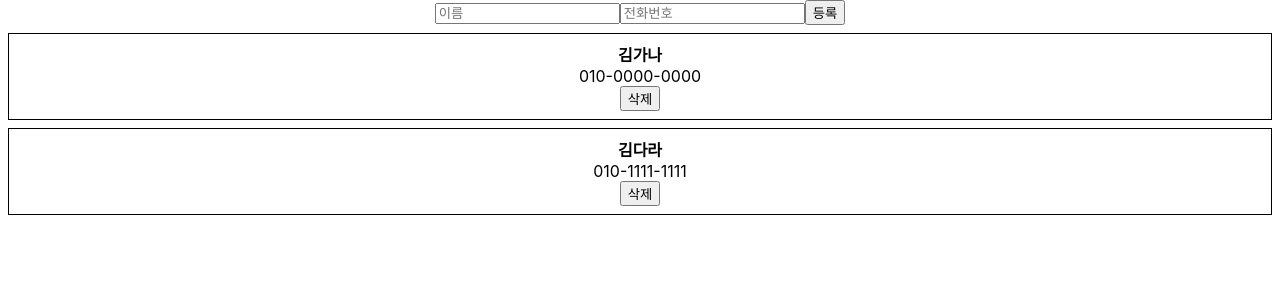
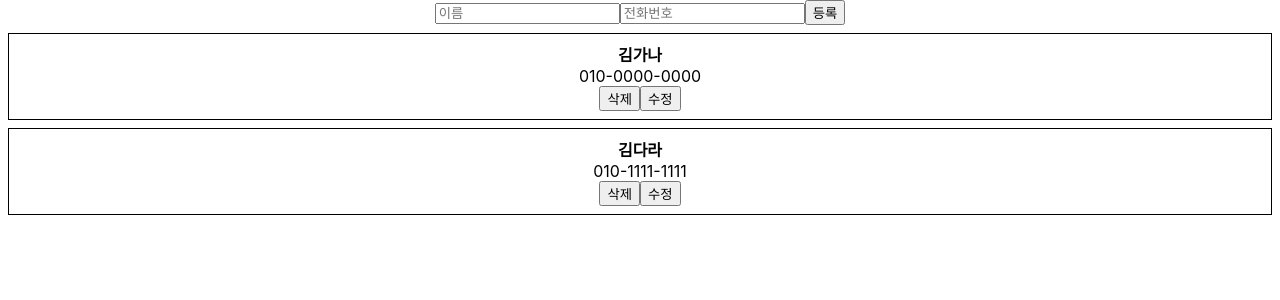
Before and after one commit to sjeong12/react_study, a React (Create React App) app in the folder phone_book/: page / in a window 1280 px wide. Shown: the top 300 px of the page. Built offline with nearby package versions, Linux system fonts and the light colour scheme.

Commit message:
[FEAT] modify delete

```diff
--- a/phone_book/package.json
+++ b/phone_book/package.json
@@ -6,9 +6,10 @@
     "@testing-library/jest-dom": "^5.11.4",
     "@testing-library/react": "^11.1.0",
     "@testing-library/user-event": "^12.1.10",
+    "global": "^4.4.0",
     "react": "^17.0.2",
     "react-dom": "^17.0.2",
-    "react-scripts": "4.0.3",
+    "react-scripts": "^4.0.3",
     "web-vitals": "^1.0.1"
   },
   "scripts": {
--- a/phone_book/src/App.js
+++ b/phone_book/src/App.js
@@ -34,6 +34,16 @@ class App extends Component {
 		})
 	}
 
+	handleUpdate = (id, data) => {
+		const {information} = this.state;
+		this.setState({
+			information: information.map(
+				info => id === info.id ?
+				{...info, ...data} : info
+			)
+		})
+	}
+
 	render() {
 		const {information} = this.state;
 		return (
@@ -44,6 +54,7 @@ class App extends Component {
 				<PhoneInfoList
 					data={information}
 					onRemove={this.handleRemove}
+					onUpdate={this.handleUpdate}
 				/>
 			</div>
 		);
--- a/phone_book/src/components/PhoneInfo.js
+++ b/phone_book/src/components/PhoneInfo.js
@@ -1,38 +1,81 @@
-import React, {Component} from 'react';
+import React, {useState, useEffect} from 'react';
 
-class PhoneInfo extends Component {
-	static defaultProps = {
-		info: {
-			name: '이름',
-			phone: '010-0000-0000',
-			id: 0
-		},
-	}
+const PhoneInfo = ({info, onRemove, onUpdate}) => {
+	const [modify, setModify] = useState(undefined);
+	const [data, setData] = useState({
+		name: '',
+		phone: '',
+	});
 
-	handleRemove = () => {
-		const {info, onRemove} = this.props;
+	const handleRemove = () => {
 		onRemove(info.id);
 	}
 
-	render() {
-		const style = {
-			border: '1px solid black',
-			padding: '8px',
-			margin: '8px'
+	const handleModify = () => {
+		if (modify === undefined)
+			setModify(false);
+		setModify(!modify);
+	}
+
+	const handleChange = (e) => {
+		const newData = {
+			...data,
+			[e.target.name]: e.target.value,
 		};
+		setData(newData);
+		console.log(data);
+	};
 
-		const {
-			name, phone
-		} = this.props.info;
+	useEffect(() => {
+		if (modify === false) {
+			onUpdate(info.id, {
+				name: data.name,
+				phone: data.phone
+			});
+		}
+	}, [modify]);
 
+	const style = {
+		border: '1px solid black',
+		padding: '8px',
+		margin: '8px'
+	};
+
+	if (modify) {
 		return (
 			<div style={style}>
-			<div><b>{name}</b></div>
-			<div>{phone}</div>
-			<button onClick={this.handleRemove}>삭제</button>
+			<div>
+				<input
+					value={data.name}
+					name="name"
+					placeholder="이름"
+					onChange={handleChange}
+				/>
+			</div>
+			<div>
+				<input
+					value={data.phone}
+					name="phone"
+					placeholder="전화번호"
+					onChange={handleChange}
+				/>
+			</div>
+			<button onClick={handleRemove}>삭제</button>
+			<button onClick={handleModify}>적용</button>
 			</div>
 		);
 	}
+	else {
+		return (
+			<div style={style}>
+			<div><b>{info.name}</b></div>
+			<div>{info.phone}</div>
+			<button onClick={handleRemove}>삭제</button>
+			<button onClick={handleModify}>수정</button>
+			</div>
+		);
+	}
+
 }
 
 export default PhoneInfo;
--- a/phone_book/src/components/PhoneInfoList.js
+++ b/phone_book/src/components/PhoneInfoList.js
@@ -5,16 +5,18 @@ class PhoneInfoList extends Component {
 	static defaultProps = {
 		list: [],
 		onRemove: () => console.warn('onRemove not defined'),
+		onUpdate: () => console.warn('onUpdate not defined'),
 	}
 
 	render() {
-		const {data, onRemove} = this.props;
+		const {data, onRemove, onUpdate} = this.props;
 		const list = data.map(
 			info => (
 				<PhoneInfo
 					key={info.id}
 					info={info}
 					onRemove={onRemove}
+					onUpdate={onUpdate}
 				/>
 			)
 		);
```
Also changed, not shown: 1 other file (tests, documents, lock files or other folders).
